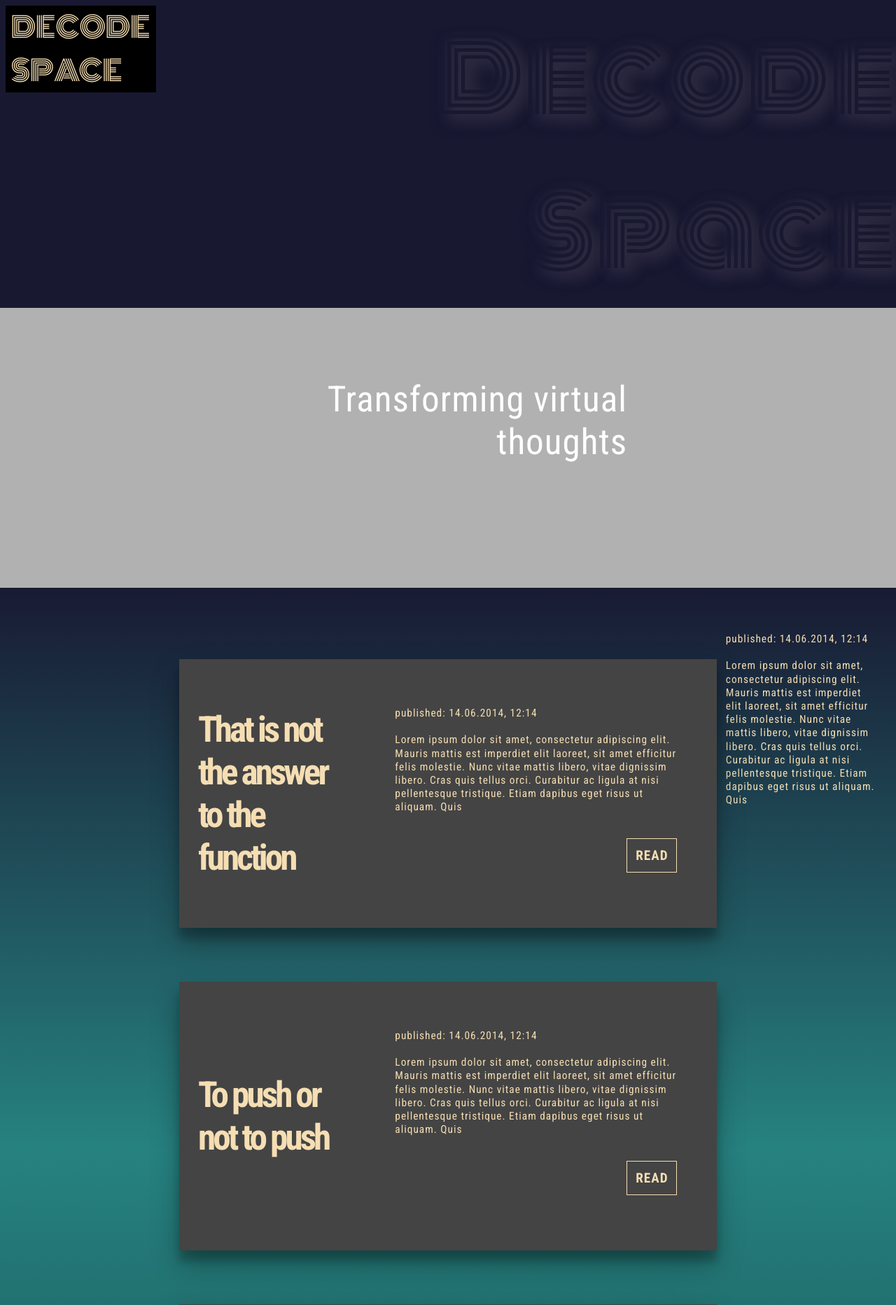
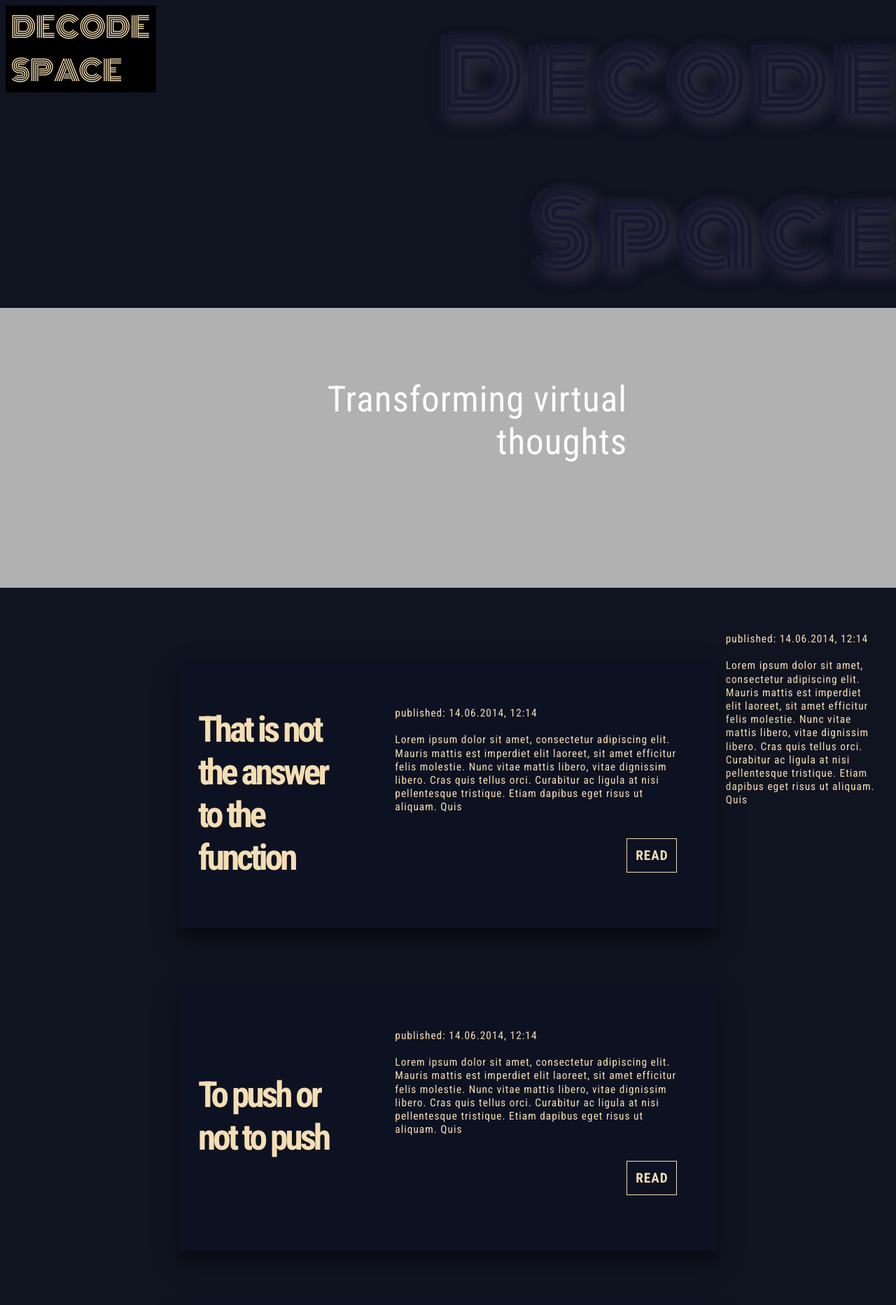
Before and after one commit to loetcodes/blogWebApp, a Django app: template blogapp/templates/blogapp/post_list.html in a window 1280 px wide. Shown: the top 1865 px of the page at 70% size. Run offline with Django 3.2, Linux system fonts and the light colour scheme; the template is opened without the code that fills it, so the values that code supplies are empty; some web fonts are replaced.

Commit message:
template modification

```diff
--- a/blogapp/templates/blogapp/post_list.html
+++ b/blogapp/templates/blogapp/post_list.html
@@ -78,7 +78,9 @@
 		        	<h2 class="post-title">The Awesome lessons learnt from debugging</h2>
 		            <div class="post-details">
 		            	<p>published: 14.06.2014, 12:14<br><br>Lorem ipsum dolor sit amet, consectetur adipiscing elit. Mauris mattis est imperdiet elit laoreet, sit amet efficitur felis molestie. Nunc vitae mattis libero, vitae dignissim libero. Cras quis tellus orci. Curabitur ac ligula at nisi pellentesque tristique. Etiam dapibus eget risus ut aliquam. Quis</p>
-		            	<a class="post-nav" href="">Read</a>
+		            	<div class="post-button">
+		            		<a class="post-nav" href="">Read</a>
+		            	</div>
 		            </div>
 		            <!-- <hr> -->
 		        </div>
--- a/blogapp/templates/blogapp/style.css
+++ b/blogapp/templates/blogapp/style.css
@@ -17,6 +17,10 @@
     --burgundy_like:#480c25;
     --wheat_like: #f5deb3;
 
+    --body-background: #101421;
+    --post-background: rgba(10, 17, 41, 0.26);
+    --theme-color2: #eed8af;
+
 }
 
 html{
@@ -34,7 +38,9 @@ body {
     background: var(--light_grey, #000);*/
     background-color: black;
     background: var(--dark_blueish, #000);
-    background: linear-gradient(180deg, #181831, #181831, #268280, #164548,#171f34);
+    background: #101421;
+    background: var(--body-background, #eed8af);
+    /*background: linear-gradient(180deg, #181831, #181831, #268280, #164548,#171f34);*/
     color: black;
 
 }
@@ -145,6 +151,9 @@ p {
     background: var(--dark_blueish, #000);
     background: #000;
     background: #444;
+    background: #0000008c;
+    background: #284c465e;
+    background: rgba(10, 17, 41, 0.26);
     display: grid;
     grid-template-columns: 35% 63%;
     grid-gap: 2%;
@@ -154,11 +163,6 @@ p {
     box-shadow: 0 19px 38px rgba(0,0,0,0.30), 0 15px 12px rgba(0,0,0,0.22);
 }
 
-.post:hover{
-    .post-nav {
-        background: red;
-    }
-}
 
 .post-title {
     margin: auto 10%;
@@ -197,3 +201,10 @@ p {
     border: 1px solid;
     padding: 3%;
 }
+
+.post-nav:hover{
+    background: var(--burgundy_like, black);
+    background: #f5deb3;
+    color: black;
+
+}
```
